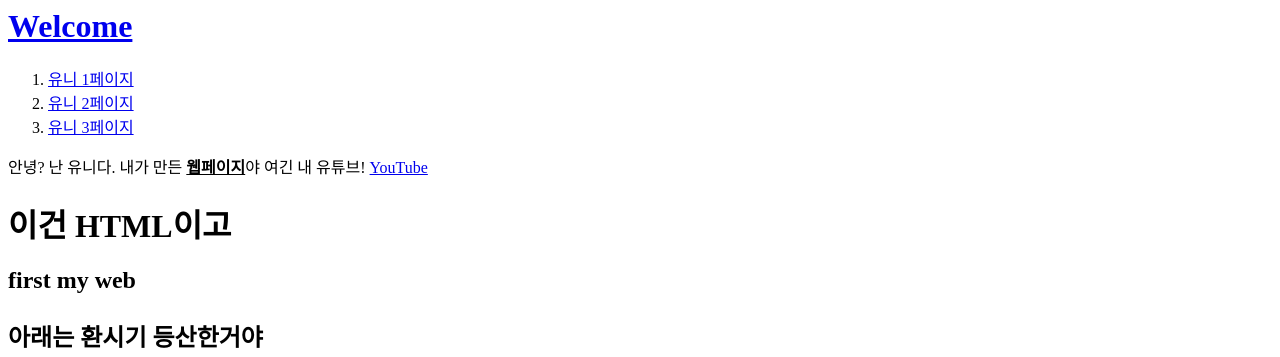
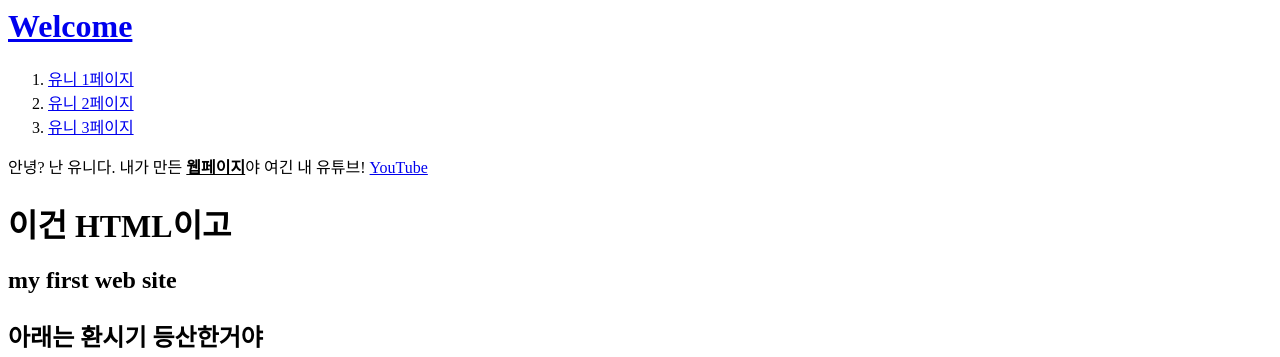
Before and after one commit to qkyhee/Web, a plain HTML site: page index.html in a window 1280 px wide. Shown: the top 357 px of the page. Drawn offline with Linux system fonts and the light colour scheme.

Commit message:
Add files via upload

```diff
--- a/index.html
+++ b/index.html
@@ -18,7 +18,7 @@
   target="_blank" title="html spec">YouTube</a><br>
 
   <h1>이건 HTML이고</h1>
-  <h2>first my web<h2><p></P>
+  <h2>my first web site<h2><p></P>
   <p>아래는 환시기 등산한거야</p>
   <img src="IMG_0469.JPG" width="100%">
   <p style="margin-top:40px;">
```
